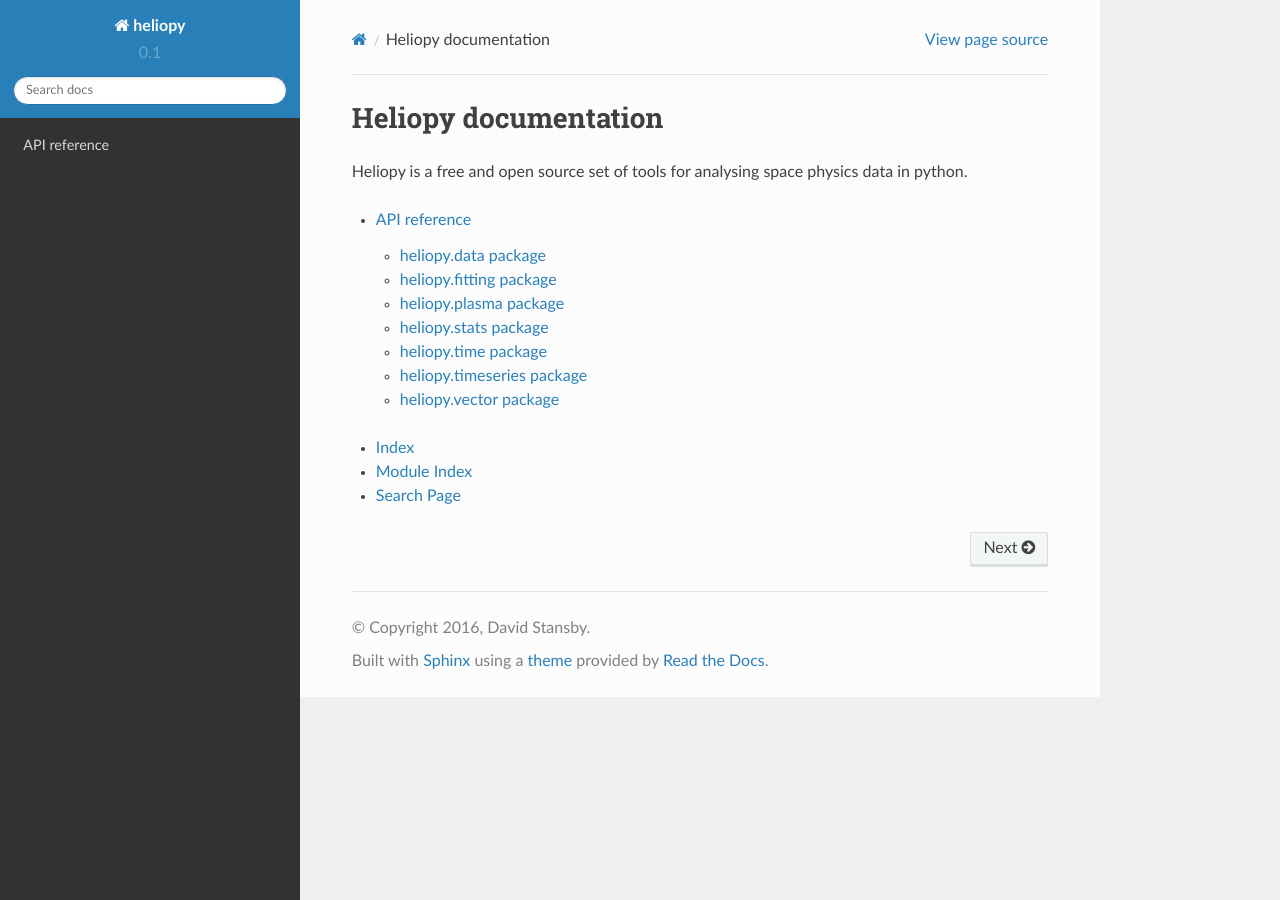
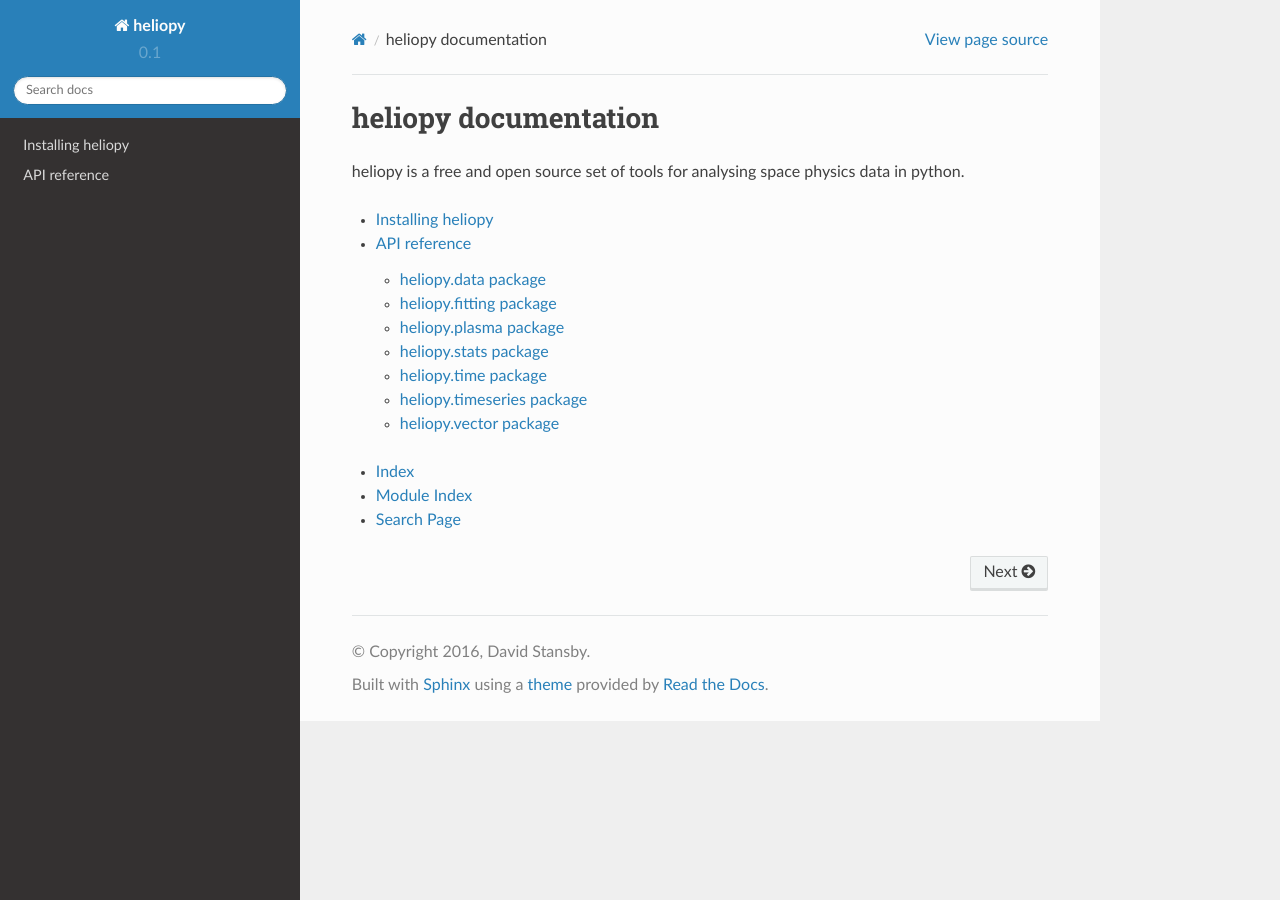
Before and after one commit to heliopython/heliopy, a Sphinx documentation site: the page built from doc/source/index.rst, in a window 1280 px wide. Built offline with Sphinx 7.4.7 and the Read the Docs theme 2.0.0, drawn with Linux system fonts in a browser that asks for light colours.

Commit message:
Add information on how to install heliopy

```diff
--- a/doc/source/index.rst
+++ b/doc/source/index.rst
@@ -1,11 +1,13 @@
-Heliopy documentation
-===================================
+heliopy documentation
+=====================
 
-Heliopy is a free and open source set of tools for analysing space physics data in python.
+heliopy is a free and open source set of tools for analysing space physics data
+in python.
 
 .. toctree::
    :maxdepth: 2
 
+   installing.rst
    code_ref/index.rst
 
 
```
Also changed, not shown: doc/source/installing.rst (added, +12 -0 lines).
